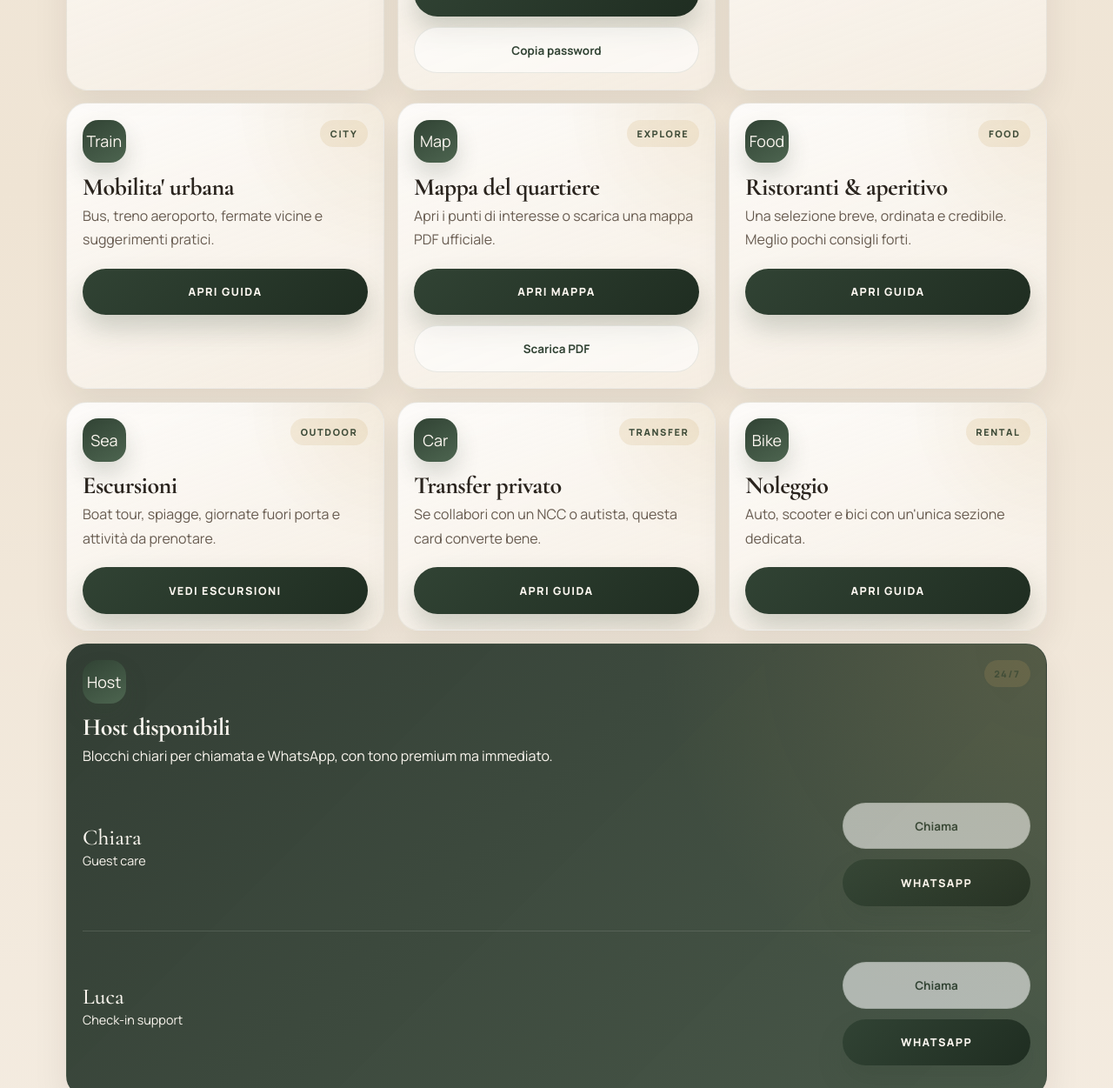
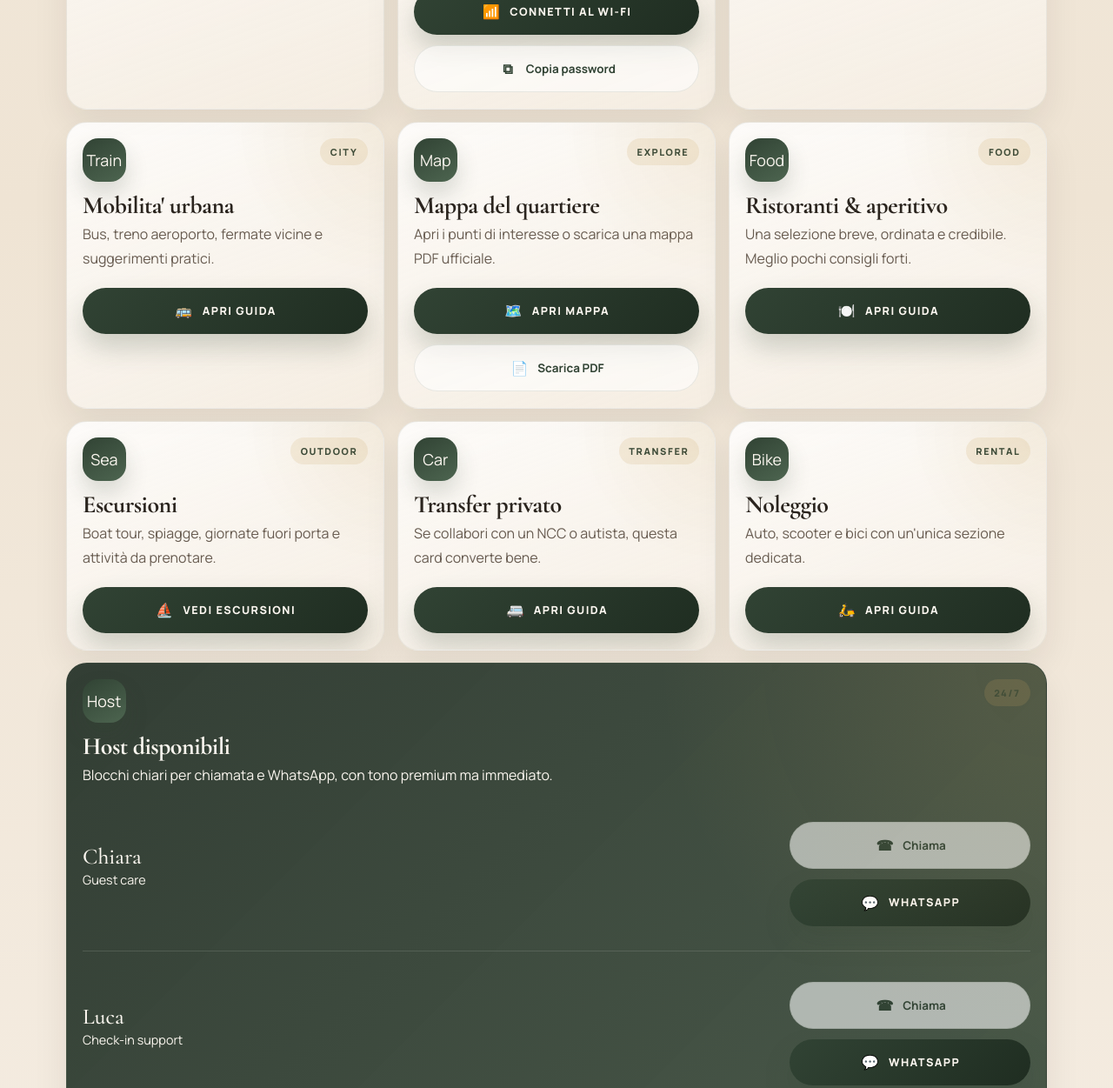
Before and after one commit to ScimanSky/StampaceCharming, a plain HTML site: page index.html in a window 1280 px wide. Shown: the part 1430-2681 px from the top of the page at 87% size. Drawn offline with nearby package versions, Linux system fonts and the light colour scheme.

Commit message:
Add icons to primary action buttons

```diff
--- a/app.js
+++ b/app.js
@@ -800,6 +800,24 @@ const icons = {
   Message: "Chat",
 };
 
+const actionIcons = {
+  info: "🏠",
+  wifi: "📶",
+  door: "🚪",
+  mobility: "🚌",
+  map: "🗺️",
+  food: "🍽️",
+  trips: "⛵",
+  transfer: "🚐",
+  rent: "🛵",
+  contact: "📞",
+  copy: "⧉",
+  call: "☎",
+  whatsapp: "💬",
+  route: "📍",
+  pdf: "📄",
+};
+
 const state = {
   lang: "it",
 };
@@ -869,18 +887,22 @@ function renderQuickDock() {
   const buttons = copy[state.lang].buttons;
   dom.quickDock.innerHTML = `
     <button class="dock-button" type="button" data-open-modal="info">
+      <em class="button-icon" aria-hidden="true">${actionIcons.info}</em>
       <strong>${buttons.dockRules}</strong>
       <span>${buttons.open}</span>
     </button>
     <button class="dock-button" type="button" data-copy-wifi="true">
+      <em class="button-icon" aria-hidden="true">${actionIcons.wifi}</em>
       <strong>${buttons.dockWifi}</strong>
       <span>${buttons.copyPassword}</span>
     </button>
     <a class="dock-button" href="${siteConfig.links.cityMap}" target="_blank" rel="noreferrer">
+      <em class="button-icon" aria-hidden="true">${actionIcons.map}</em>
       <strong>${buttons.dockMap}</strong>
       <span>${buttons.mapPrimary}</span>
     </a>
     <button class="dock-button" type="button" data-scroll-contact="true">
+      <em class="button-icon" aria-hidden="true">${actionIcons.contact}</em>
       <strong>${buttons.dockHost}</strong>
       <span>${buttons.call}</span>
     </button>
@@ -891,31 +913,35 @@ function getServiceCopy(serviceId) {
   return copy[state.lang].services[serviceId];
 }
 
+function renderButtonLabel(icon, label) {
+  return `<span class="button-label"><em class="button-icon" aria-hidden="true">${icon}</em><span>${label}</span></span>`;
+}
+
 function serviceActions(service) {
   const texts = copy[state.lang].buttons;
 
   if (service.id === "wifi") {
     return `
-      <button class="cta-button" type="button" data-connect-wifi="true">${texts.wifi}</button>
-      <button class="secondary-button" type="button" data-copy-wifi="true">${texts.copyPassword}</button>
+      <button class="cta-button" type="button" data-connect-wifi="true">${renderButtonLabel(actionIcons.wifi, texts.wifi)}</button>
+      <button class="secondary-button" type="button" data-copy-wifi="true">${renderButtonLabel(actionIcons.copy, texts.copyPassword)}</button>
     `;
   }
 
   if (service.id === "map") {
     return `
-      <a class="cta-button" href="${siteConfig.links.cityMap}" target="_blank" rel="noreferrer">${texts.mapPrimary}</a>
-      <a class="secondary-button" href="${siteConfig.links.cityGuidePdf}" target="_blank" rel="noreferrer">${texts.mapSecondary}</a>
+      <a class="cta-button" href="${siteConfig.links.cityMap}" target="_blank" rel="noreferrer">${renderButtonLabel(actionIcons.map, texts.mapPrimary)}</a>
+      <a class="secondary-button" href="${siteConfig.links.cityGuidePdf}" target="_blank" rel="noreferrer">${renderButtonLabel(actionIcons.pdf, texts.mapSecondary)}</a>
     `;
   }
 
   if (service.id === "trips") {
     return `
-      <a class="cta-button" href="${siteConfig.links.excursions}" target="_blank" rel="noreferrer">${texts.trips}</a>
+      <a class="cta-button" href="${siteConfig.links.excursions}" target="_blank" rel="noreferrer">${renderButtonLabel(actionIcons.trips, texts.trips)}</a>
     `;
   }
 
   return `
-    <button class="cta-button" type="button" data-open-modal="${service.id}">${texts.open}</button>
+    <button class="cta-button" type="button" data-open-modal="${service.id}">${renderButtonLabel(actionIcons[service.id], texts.open)}</button>
   `;
 }
 
@@ -965,8 +991,8 @@ function renderContactCard() {
             <span class="contact-role">${person.role}</span>
           </div>
           <div class="contact-actions">
-            <a class="ghost-button" href="tel:${person.phone}">${localized.buttons.call}</a>
-            <a class="cta-button" href="${person.whatsapp}" target="_blank" rel="noreferrer">${localized.buttons.whatsapp}</a>
+            <a class="ghost-button" href="tel:${person.phone}">${renderButtonLabel(actionIcons.call, localized.buttons.call)}</a>
+            <a class="cta-button" href="${person.whatsapp}" target="_blank" rel="noreferrer">${renderButtonLabel(actionIcons.whatsapp, localized.buttons.whatsapp)}</a>
           </div>
         </div>
       `,
@@ -1001,7 +1027,7 @@ function modalSectionActions(actions = []) {
     .map(
       (action) => `
         <a class="ghost-button" href="${action.href}" target="_blank" rel="noreferrer">
-          ${buttons[action.labelKey]}
+          ${renderButtonLabel(actionIcons.route, buttons[action.labelKey])}
         </a>
       `,
     )
--- a/styles.css
+++ b/styles.css
@@ -316,6 +316,26 @@ main,
   cursor: pointer;
 }
 
+.button-label {
+  display: inline-flex;
+  align-items: center;
+  justify-content: center;
+  gap: 0.55rem;
+  width: 100%;
+}
+
+.button-icon {
+  display: inline-flex;
+  align-items: center;
+  justify-content: center;
+  width: 1.5rem;
+  height: 1.5rem;
+  flex: 0 0 1.5rem;
+  font-style: normal;
+  font-size: 1rem;
+  line-height: 1;
+}
+
 .dock-button strong {
   font-size: 0.68rem;
   letter-spacing: 0.08em;
@@ -502,6 +522,13 @@ main {
   letter-spacing: 0.11em;
   text-transform: uppercase;
   font-weight: 800;
+}
+
+.cta-button .button-icon,
+.ghost-button .button-icon,
+.secondary-button .button-icon {
+  width: 1.35rem;
+  height: 1.35rem;
 }
 
 .secondary-button,
```
